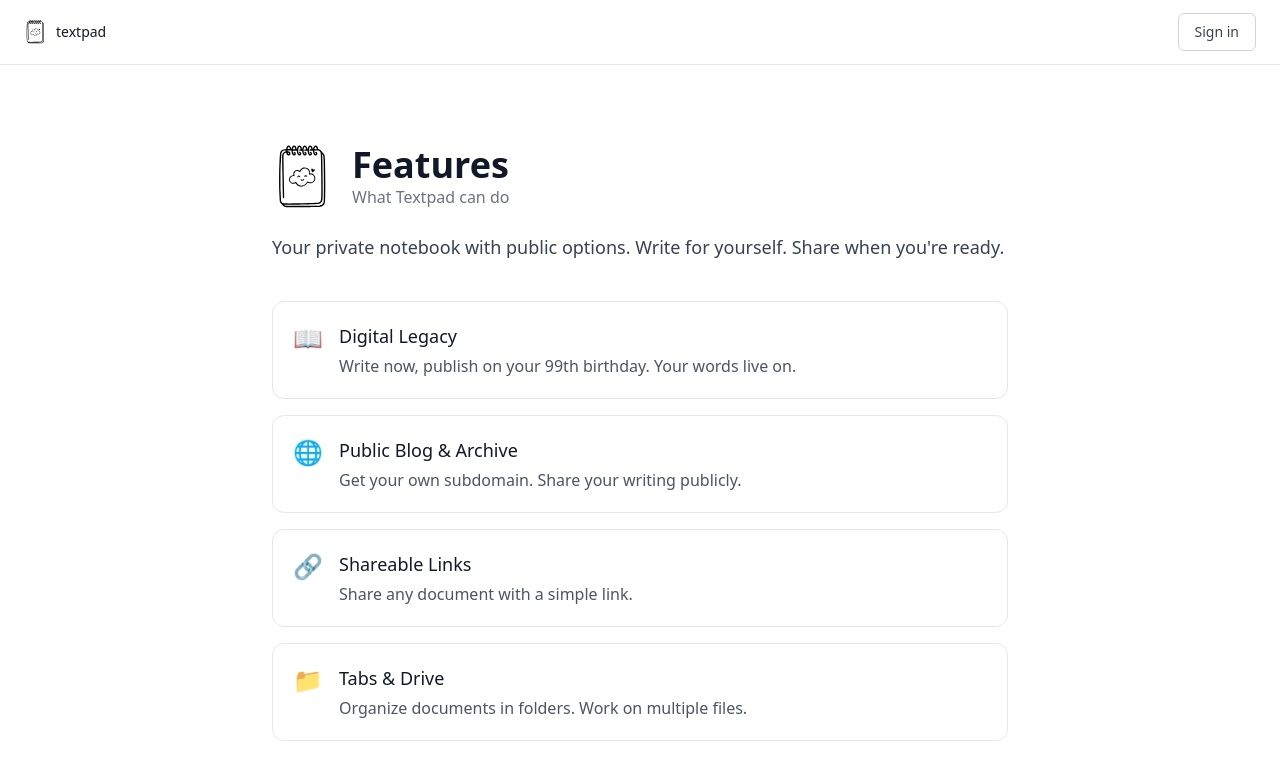
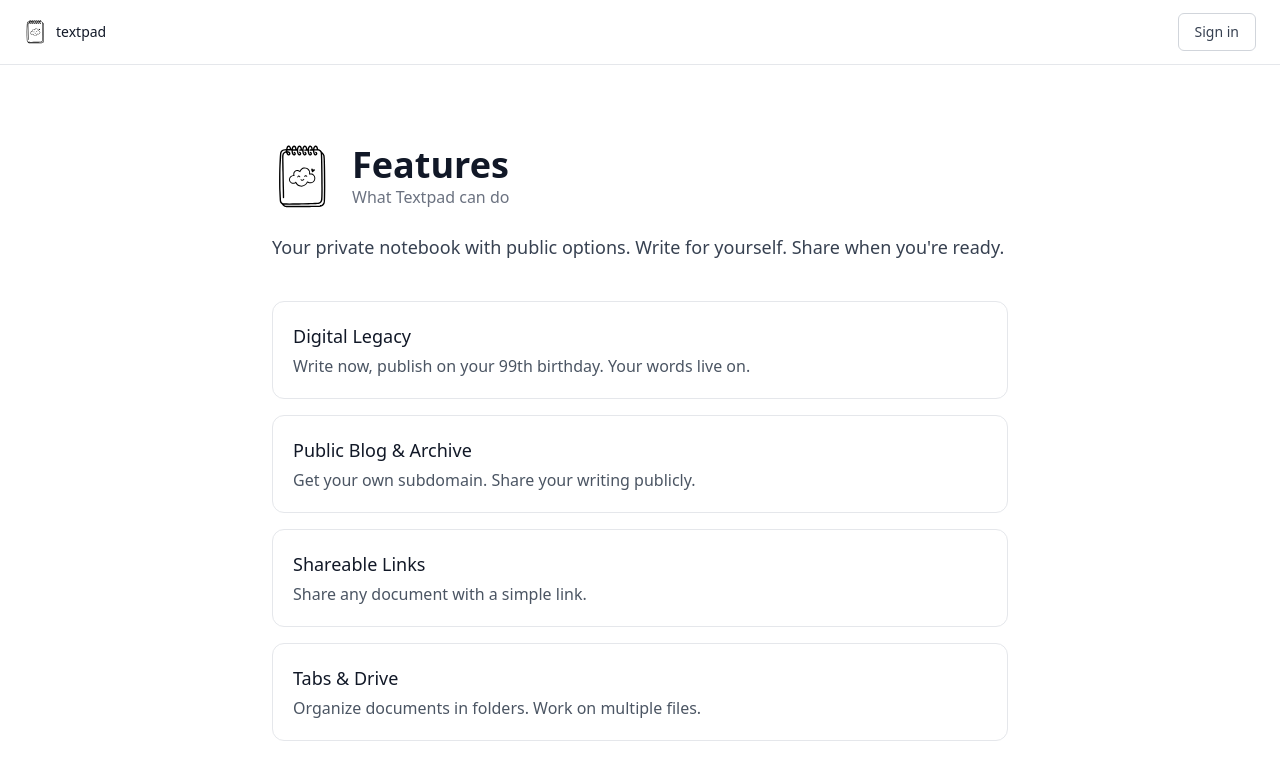
Before and after one commit to danass/padpad, a Next.js app: page /features in a window 1280 px wide. Shown: the top 757 px of the page. Built offline with nearby package versions, Linux system fonts and the light colour scheme.

Commit message:
Remove icons from features cards

```diff
--- a/app/(public)/features/page.js
+++ b/app/(public)/features/page.js
@@ -24,37 +24,31 @@
         title: 'Digital Legacy',
         description: 'Write now, publish on your 99th birthday. Your words live on.',
         href: '/features/digital-testament',
-        icon: '📖',
     },
     {
         title: 'Public Blog & Archive',
         description: 'Get your own subdomain. Share your writing publicly.',
         href: '/features/public-blog',
-        icon: '🌐',
     },
     {
         title: 'Shareable Links',
         description: 'Share any document with a simple link.',
         href: '/features/shareable-links',
-        icon: '🔗',
     },
     {
         title: 'Tabs & Drive',
         description: 'Organize documents in folders. Work on multiple files.',
         href: '/features/tabs-and-drive',
-        icon: '📁',
     },
     {
         title: 'Version History',
         description: 'Every save is preserved. Restore any version.',
         href: '/features/version-history',
-        icon: '⏱️',
     },
     {
         title: 'Images & Drawings',
         description: 'Add images, resize them, draw directly in your docs.',
         href: '/features/images-and-drawings',
-        icon: '🎨',
     },
 ]
 
@@ -87,13 +81,10 @@
                         <Link
                             key={feature.href}
                             href={feature.href}
-                            className="flex items-start gap-4 p-5 border border-gray-200 rounded-xl hover:border-gray-300 hover:bg-gray-50 transition-colors"
+                            className="block p-5 border border-gray-200 rounded-xl hover:border-gray-300 hover:bg-gray-50 transition-colors"
                         >
-                            <span className="text-2xl">{feature.icon}</span>
-                            <div>
-                                <h2 className="text-lg font-medium text-gray-900 mb-1">{feature.title}</h2>
-                                <p className="text-gray-600">{feature.description}</p>
-                            </div>
+                            <h2 className="text-lg font-medium text-gray-900 mb-1">{feature.title}</h2>
+                            <p className="text-gray-600">{feature.description}</p>
                         </Link>
                     ))}
                 </div>
```
